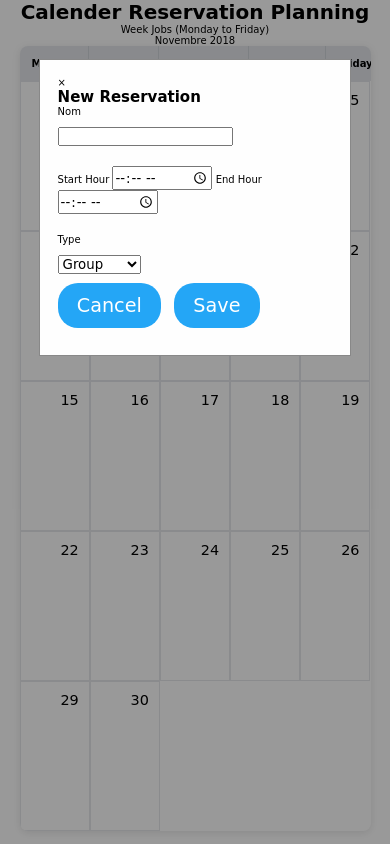
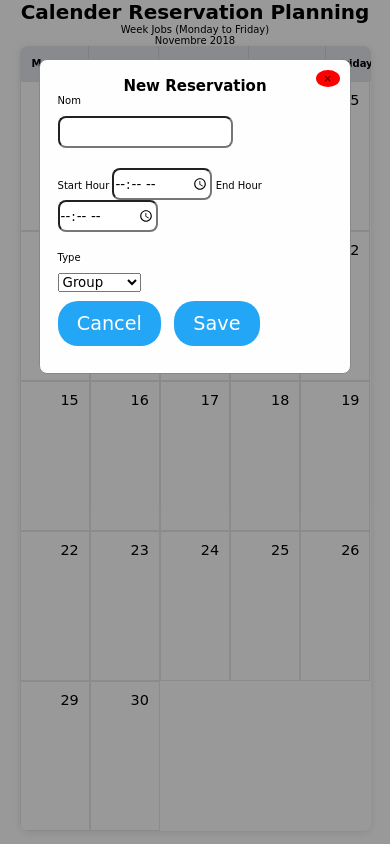
Before and after one commit to hamzalafsioui/calendar-Reservation-Planning, a plain HTML site: page index.html in a window 390 px wide. Both pictures are taken after a click on the element "10". Drawn offline with Linux system fonts and the light colour scheme.

Commit message:
style close

```diff
--- a/style.css
+++ b/style.css
@@ -2,7 +2,7 @@
   margin: 0;
   padding: 0;
   box-sizing: border-box;
-  font-family: cursive ;
+  font-family: cursive;
 }
 header {
   display: flex;
@@ -92,7 +92,12 @@ form {
   margin-bottom: 10px;
 }
 
-.buttons a{
+.form-field input {
+  border-radius: 8px;
+  height: 2rem;
+}
+
+.buttons a {
   background-color: rgb(36, 166, 246);
   padding: 0.7rem 1.2rem;
   margin-right: 10px;
@@ -101,19 +106,34 @@ form {
   border-radius: 20px;
   transition: transform 1.3s ease-in;
   font-size: 1.2rem;
-
 }
-.buttons a:hover{
+.buttons a:hover {
   color: black;
-
 }
 
 .reservation-content {
+  position: relative;
   background-color: #fefefe;
   margin: 15% auto;
   padding: 1.1rem;
   border: 1px solid #888;
-  width: 80%;
+  border-radius: 8px;
+  width: 50%;
+}
+
+.reservation-content h2{
+  text-align: center;
+}
+
+
+.close {
+  background-color: red;
+  padding: 0.2rem 0.5rem;
+  text-align: center;
+  position: absolute;
+  top: 10px;
+  right: 10px;
+  border-radius: 50%;
 }
 
 .close:hover,
@@ -133,22 +153,21 @@ form {
 
 /* responsive Design */
 @media (max-width: 1024px) {
-   body{
+  body {
     font-size: 14px;
   }
   .calender-header,
   .calender-body {
     grid-template-columns: repeat(5, 1fr);
-
   }
-   .calender-header div.inactive,
+  .calender-header div.inactive,
   .calender-body .inactive {
     display: none;
   }
 }
 
 @media (max-width: 768px) {
-   body{
+  body {
     font-size: 10px;
   }
   .calender-header,
@@ -161,7 +180,7 @@ form {
     font-size: 0.9rem;
   }
 
-   .calender-header div.inactive,
+  .calender-header div.inactive,
   .calender-body .inactive {
     display: none;
   }
@@ -170,4 +189,14 @@ form {
   .calender-body {
     grid-template-columns: repeat(5, 1fr);
   }
+  .reservation {
+    font-size: 0.6rem;
+  }
+  .reservation-content {
+    width: 80%;
+  }
+  .time-container {
+    display: flex;
+    flex-direction: column;
+  }
 }
```
